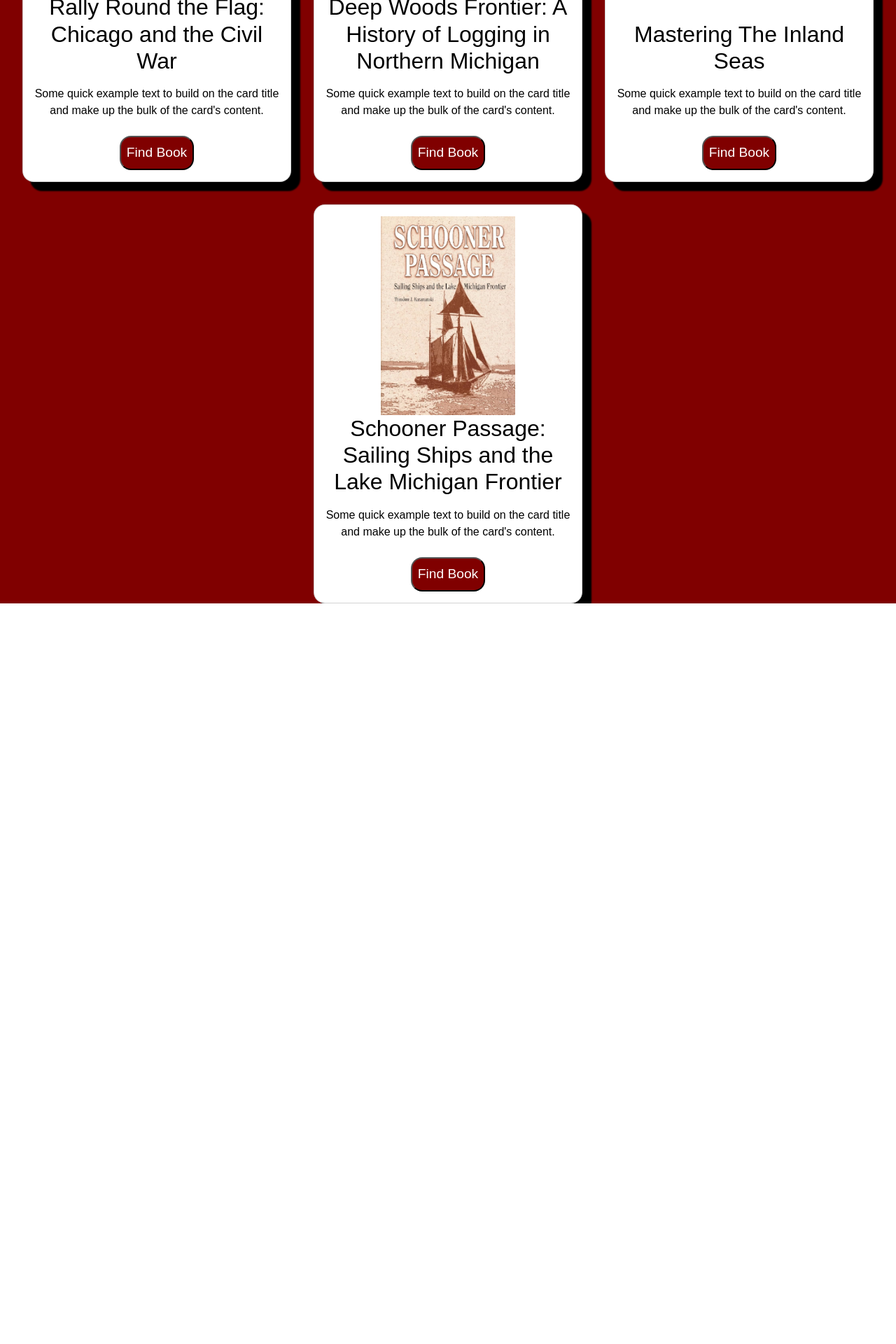
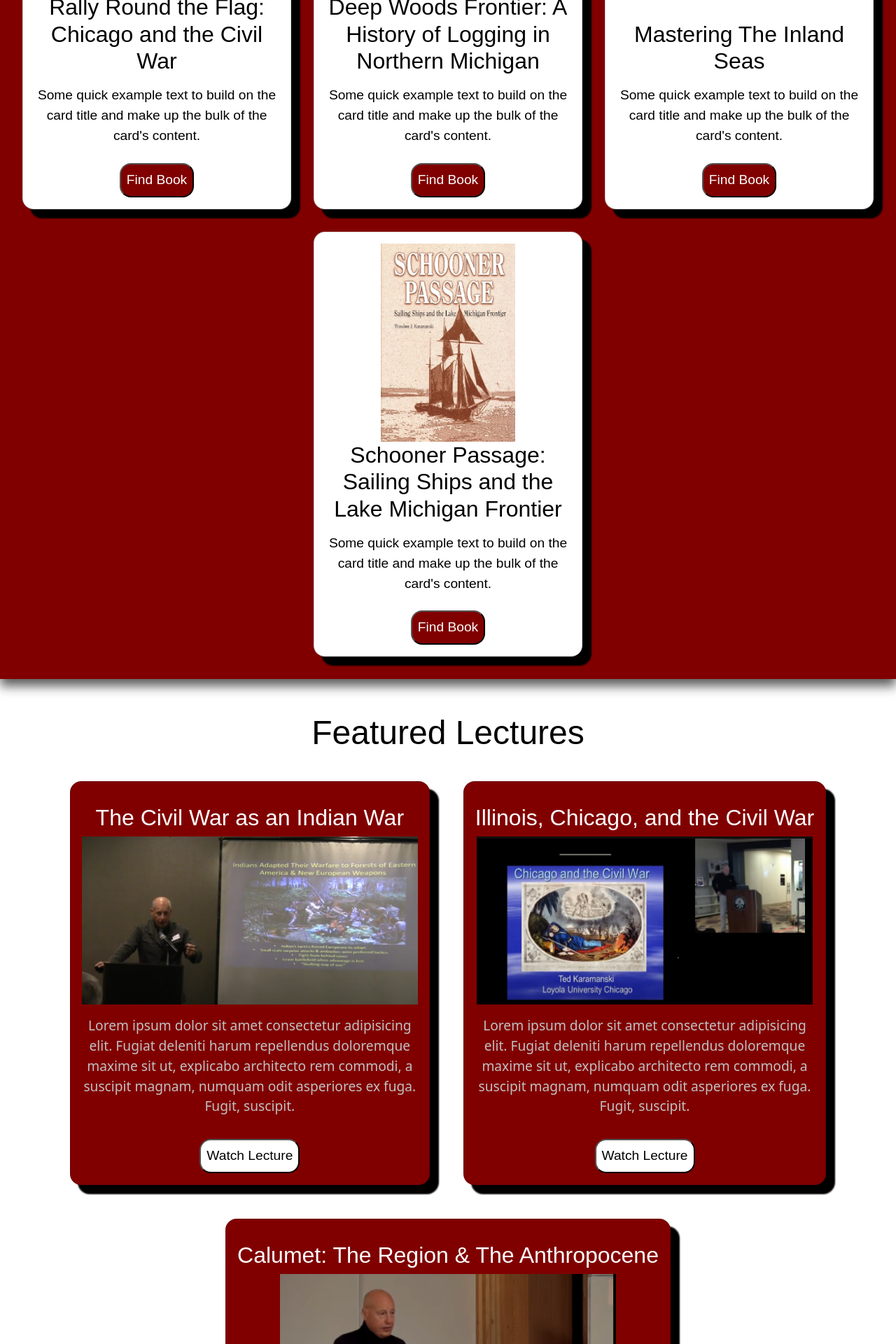
Before and after one commit to alecnissen/ted-personal-website, a React (Vite) app: page / in a window 1280 px wide. Shown: the part 2080-4000 px from the top of the page at 70% size. Before the commit the page ends 2942 px from the top, so only its background shows below. Built offline with nearby package versions, Linux system fonts and the light colour scheme; a web font is replaced by a local one.

Commit message:
refactored featured lectures section as well as creating the links to find the specific books

```diff
--- a/src/App.jsx
+++ b/src/App.jsx
@@ -14,8 +14,8 @@ function App() {
     <ImgAndDescription></ImgAndDescription>
     <ExpertiseCards></ExpertiseCards>
     <FeaturedBooks></FeaturedBooks>
-    {/* <FeaturedLectures></FeaturedLectures>
-    <LatestNews></LatestNews>
+    <FeaturedLectures></FeaturedLectures>
+    {/* <LatestNews></LatestNews>
     <Footer></Footer> */}
     </>
   )
--- a/src/FeaturedBooks.jsx
+++ b/src/FeaturedBooks.jsx
@@ -21,7 +21,8 @@ export default function FeaturedBooks() {
               content.
             </p>
 
-            <button>Find Book</button>
+            <button><a href='https://www.amazon.com/Rally-Round-Flag-Chicago-Civil/dp/0742551377' target='_blank'>Find Book</a></button>
+
           </Card.Body>
         </Card>
 
@@ -35,7 +36,8 @@ export default function FeaturedBooks() {
               content.
             </p>
 
-            <button>Find Book</button>
+            <button><a href='https://www.amazon.com/Deep-Woods-Frontier-Northern-Michigan/dp/081432049X' target='_blank'>Find Book</a></button>
+
           </Card.Body>
         </Card>
 
@@ -49,7 +51,7 @@ export default function FeaturedBooks() {
               content.
             </p>
 
-            <button>Find Book</button>
+            <button><a href='https://www.amazon.com/Mastering-Inland-Seas-Lighthouses-Navigational/dp/0299326306' target='_blank'>Find Book</a></button>
           </Card.Body>
         </Card>
 
@@ -63,7 +65,7 @@ export default function FeaturedBooks() {
               content.
             </p>
 
-            <button>Find Book</button>
+            <button><a href='https://www.amazon.com/Schooner-Passage-Sailing-Michigan-Frontier/dp/081432911X/ref=sr_1_1?crid=VTO4YIFTVSE8&dib=eyJ2IjoiMSJ9.7hK895d-GZqe6J5hKGlQlg.5jfbCiJKv1z01gaQVtObhKR731nazfjg1ALKLUweFKo&dib_tag=se&keywords=Schooner+Passage%3A+Sailing+Ships+and+the+Lake+Michigan+Frontier&qid=1734034862&s=books&sprefix=schooner+passage+sailing+ships+and+the+lake+michigan+frontier%2Cstripbooks%2C127&sr=1-1' target='_blank'>Find Book</a></button>
           </Card.Body>
         </Card>
       </div>
--- a/src/Styles/featured_books_container.scss
+++ b/src/Styles/featured_books_container.scss
@@ -1,5 +1,7 @@
 .featured-books-content-wrapper {
     background-color: maroon;
+    box-shadow: rgba(0, 0, 0, 0.65) 0px 10px 15px;
+    padding-bottom: 2rem;
 }
 
 .featured-books-content-wrapper h1 {
@@ -19,6 +21,15 @@
     flex-wrap: wrap;
     gap: 2rem;
     margin-top: auto
+}
+
+.featured-book-container p {
+    font-size: 1.2rem;
+}
+
+.featured-book-container button a {
+    color: inherit;
+    text-decoration: none;
 }
 
 .card-body {
--- a/src/Styles/featured_lectures_styles.scss
+++ b/src/Styles/featured_lectures_styles.scss
@@ -3,13 +3,13 @@
     flex-direction: column;
     justify-content: center;
     align-items: center;
-    background-color: maroon;
+    // background-color: maroon;
 }
 
 .featured-lectures-content-wrapper h1{
     text-align: center;
     font-family: "Reddit Sans Condensed", sans-serif;
-    color: white;
+    color: black;
     font-size: 3rem;
     padding-top: 3rem;
 }
@@ -29,6 +29,7 @@
     justify-content: center;
     align-items: center;
 
+
 }
 
 
@@ -44,7 +45,7 @@
 
 .featured-lecture-container h1 {
     font-size: 2rem;
-    color: black;
+    color: white;
     padding-top: 1rem;
 }
 
@@ -64,12 +65,13 @@
 }
 
 .featured-lecture-container {
-    background-color: white;
+    background-color: maroon;
     text-align: center;
     padding: 1rem;
     border-radius: 1rem;
     box-shadow: 12px 12px 2px 1px black;
     // width: 29rem;
+    color: silver;
 }
 
 .lecture-description-styles {
@@ -84,8 +86,8 @@
     padding: 0.5rem;
     border-radius: 1rem;
     font-family: "Reddit Sans Condensed", sans-serif;
-    background-color: maroon;
-    color: white;
+    background-color: white;
+    color: black;
     font-size: 1.2rem;
     cursor: pointer;
 }
```
